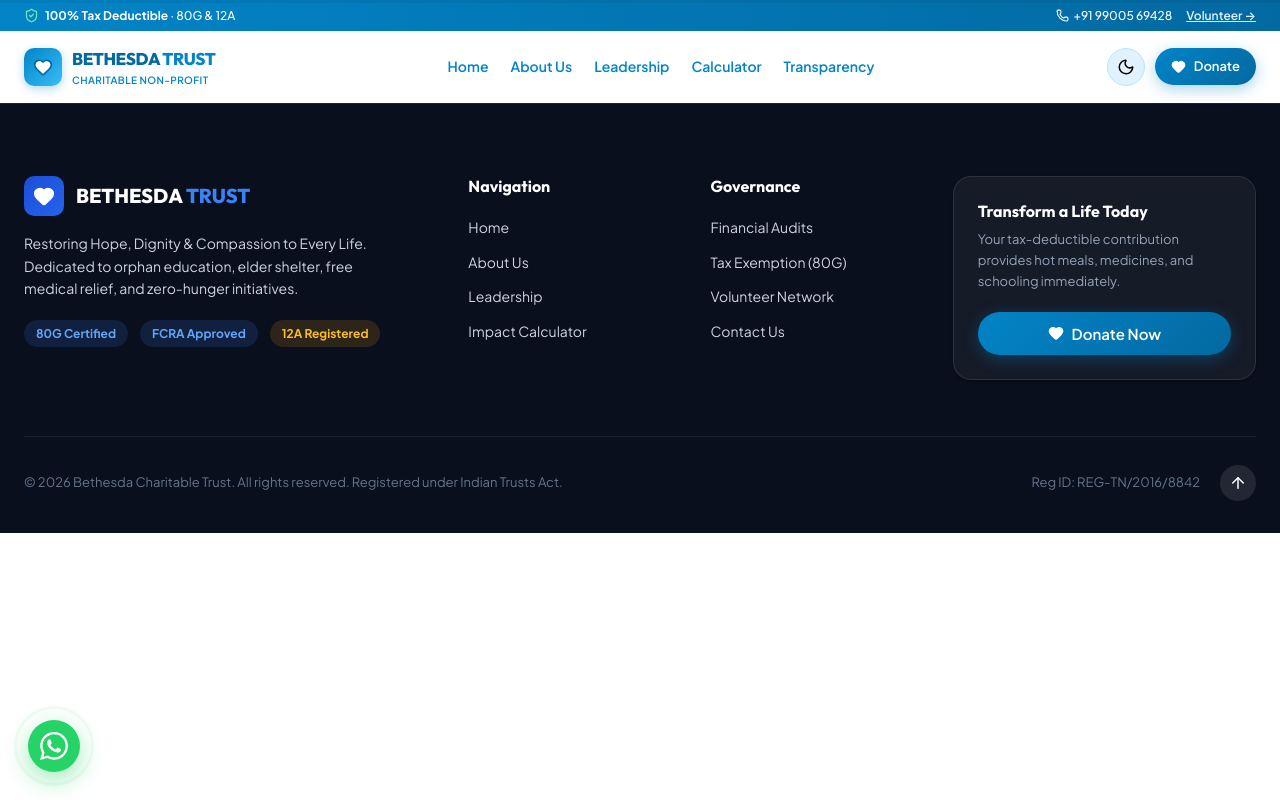
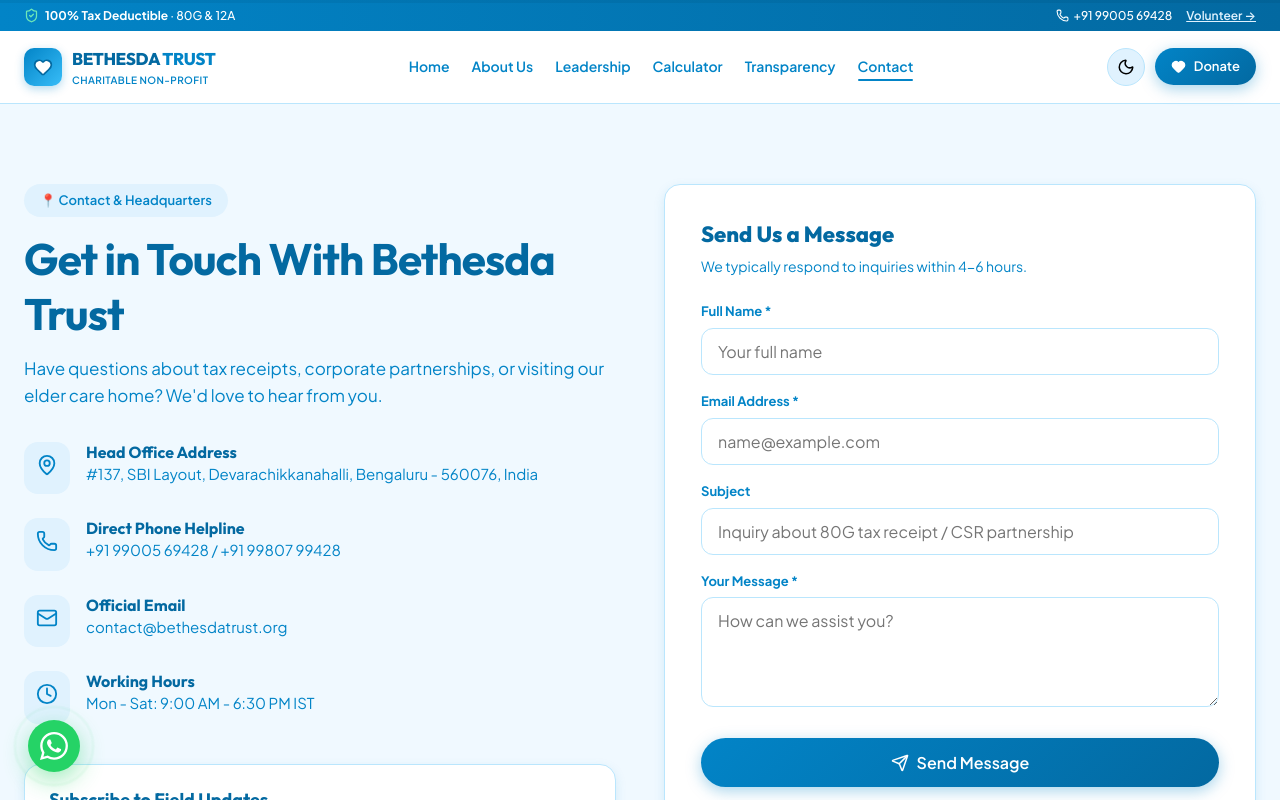
Before and after one commit to dev-abhisheksh/Bethesda, a React (Vite) app: page /contact in a window 1280 px wide. Shown: the top 800 px of the page. Built offline with nearby package versions, Linux system fonts and the light colour scheme.

Commit message:
feat: add ContactPage and update navigation links to include Contact

```diff
--- a/src/App.jsx
+++ b/src/App.jsx
@@ -14,6 +14,7 @@
 import AboutPage from './pages/AboutPage';
 import TransparencyPage from './pages/TransparencyPage';
 import DonatePage from './pages/DonatePage';
+import ContactPage from './pages/ContactPage';
 
 // Scroll to top whenever the route changes
 function ScrollToTop() {
@@ -68,6 +69,7 @@
         <Route path="/calculator" element={<CalculatorPage onOpenDonate={handleOpenDonate} />} />
         <Route path="/transparency" element={<TransparencyPage />} />
         <Route path="/donate" element={<DonatePage onOpenDonate={handleOpenDonate} />} />
+        <Route path="/contact" element={<ContactPage />} />
       </Routes>
 
       <Footer onOpenDonate={handleOpenDonate} />
--- a/src/components/Footer.jsx
+++ b/src/components/Footer.jsx
@@ -81,7 +81,7 @@
               <Link to="/transparency" style={{ color: '#cbd5e1' }}>Financial Audits</Link>
               <Link to="/transparency" style={{ color: '#cbd5e1' }}>Tax Exemption (80G)</Link>
               <Link to="/about" style={{ color: '#cbd5e1' }}>Volunteer Network</Link>
-              <Link to="/about" style={{ color: '#cbd5e1' }}>Contact Us</Link>
+              <Link to="/contact" style={{ color: '#cbd5e1' }}>Contact Us</Link>
             </div>
           </div>
 
--- a/src/components/Navbar.jsx
+++ b/src/components/Navbar.jsx
@@ -30,6 +30,7 @@
     { name: 'Leadership', to: '/leadership' },
     { name: 'Calculator', to: '/calculator' },
     { name: 'Transparency', to: '/transparency' },
+    { name: 'Contact', to: '/contact' },
   ];
 
   const closeMobile = () => setMobileMenuOpen(false);
--- a/src/pages/AboutPage.jsx
+++ b/src/pages/AboutPage.jsx
@@ -1,7 +1,6 @@
 import React from 'react';
 import Gallery from '../components/Gallery';
 import VolunteerSection from '../components/VolunteerSection';
-import ContactSection from '../components/ContactSection';
 import { Info, Globe, MapPin, Mail } from 'lucide-react';
 import { trustInfo } from '../data/bethesdaData';
 
@@ -100,7 +99,6 @@
 
       {/* Volunteer & Contact */}
       <VolunteerSection />
-      <ContactSection />
     </main>
   );
 }
--- /dev/null
+++ b/src/pages/ContactPage.jsx
@@ -0,0 +1,10 @@
+import React from 'react';
+import ContactSection from '../components/ContactSection';
+
+export default function ContactPage() {
+  return (
+    <main>
+      <ContactSection />
+    </main>
+  );
+}
```
